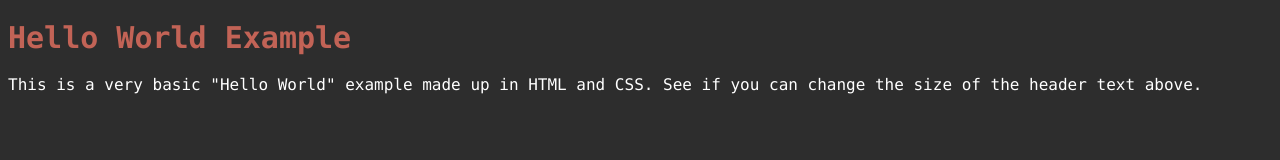
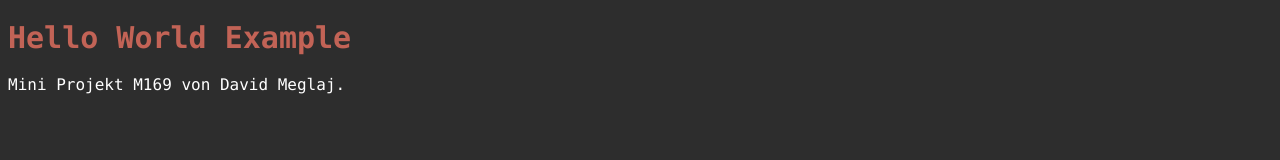
Before and after one commit to davemeg/m169_2.3_Mini-Projekt, a plain HTML site: page Container/index/index.html in a window 1280 px wide. Drawn offline with Linux system fonts and the light colour scheme.

Commit message:
Update index.html

```diff
--- a/Container/index/index.html
+++ b/Container/index/index.html
@@ -20,6 +20,6 @@
 </head>
 <body>
 	<h1>Hello World Example</h1>
-	<p>This is a very basic "Hello World" example made up in HTML and CSS. See if you can change the size of the header text above.</p>
+	<p>Mini Projekt M169 von David Meglaj.</p>
 </body>
 </html>
```
